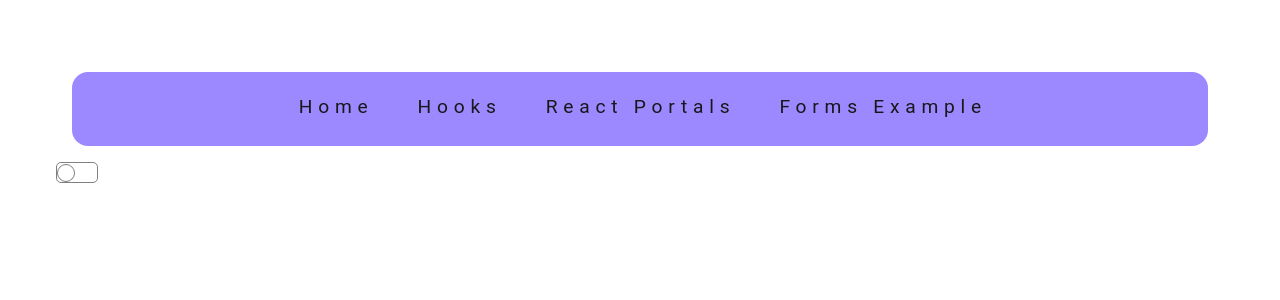
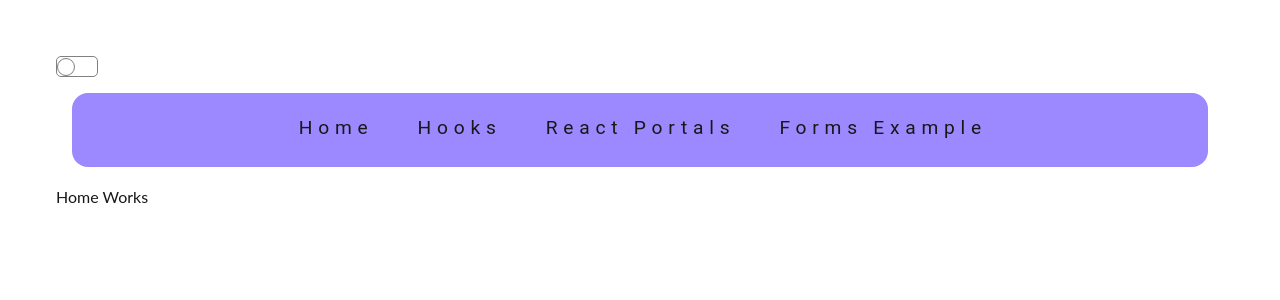
Before and after one commit to ricardoham/myreact-typescript-cookbook, a React (Create React App) app: page / in a window 1280 px wide. Shown: the top 300 px of the page. Built offline with nearby package versions, Linux system fonts and the light colour scheme.

Commit message:
dev: reconfig routes

```diff
--- a/src/index.tsx
+++ b/src/index.tsx
@@ -1,15 +1,19 @@
 import React from 'react';
 import ReactDOM from 'react-dom';
-import Routes from './routes';
+import { Router } from 'react-router-dom';
+import history from 'configs/history';
 import StyledGlobal from './globalStyles';
+import App from 'pages/App';
 import * as serviceWorker from './serviceWorker';
 
 ReactDOM.render(
+  <Router history={history}>
     <React.StrictMode>
-        <StyledGlobal />
-        <Routes />
-    </React.StrictMode>,
-    document.getElementById('root'),
+      <StyledGlobal />
+      <App />
+    </React.StrictMode>
+  </Router>,
+  document.getElementById('root'),
 );
 
 // If you want your app to work offline and load faster, you can change
--- /dev/null
+++ b/src/pages/App.tsx
@@ -0,0 +1,18 @@
+import React, { useState } from 'react';
+import Switch from 'components/Switch';
+import Routes from 'routes';
+import Navbar from 'components/Navbar';
+
+const App = () => {
+  const [toggleNight, setToggleNight] = useState(false);
+
+  return (
+    <main>
+      <Switch toggle={toggleNight} onClick={() => setToggleNight(!toggleNight)} />
+      <Navbar />
+      <Routes />
+    </main>
+  );
+};
+
+export default App;
--- /dev/null
+++ b/src/pages/Home/index.tsx
@@ -0,0 +1,7 @@
+import React from 'react';
+
+const Home = () => {
+  return <div>Home Works</div>;
+};
+
+export default Home;
--- a/src/pages/index.tsx
+++ /dev/null
@@ -1,14 +0,0 @@
-import React, { useState } from 'react';
-import Switch from '../components/Switch';
-
-const Home = () => {
-  const [toggleNight, setToggleNight] = useState(false);
-
-  return (
-    <div>
-      <Switch toggle={toggleNight} onClick={() => setToggleNight(!toggleNight)} />
-    </div>
-  );
-};
-
-export default Home;
--- a/src/routes/index.tsx
+++ b/src/routes/index.tsx
@@ -1,24 +1,17 @@
 import React from 'react';
-import { Router, Route, Switch } from 'react-router-dom';
-import history from '../configs/history';
-import Home from '../pages';
-import Navbar from '../components/Navbar';
-import HooksPage from '../pages/HooksPage';
-import PortalsPage from '../pages/PortalsPage';
-import FormsExample from '../pages/FormsExample';
+import { Route, Switch } from 'react-router-dom';
+import Home from 'pages/Home';
+import HooksPage from 'pages/HooksPage';
+import PortalsPage from 'pages/PortalsPage';
+import FormsExample from 'pages/FormsExample';
 
 const Routes = () => (
-  <main>
-    <Router history={history}>
-      <Navbar />
   <Switch>
     <Route exact path="/" component={Home} />
     <Route path="/hooks" component={HooksPage} />
     <Route path="/portals" component={PortalsPage} />
     <Route path="/forms" component={FormsExample} />
   </Switch>
-    </Router>
-  </main>
 );
 
 export default Routes;
```
Lines whose indentation alone changed are shown as unchanged.
